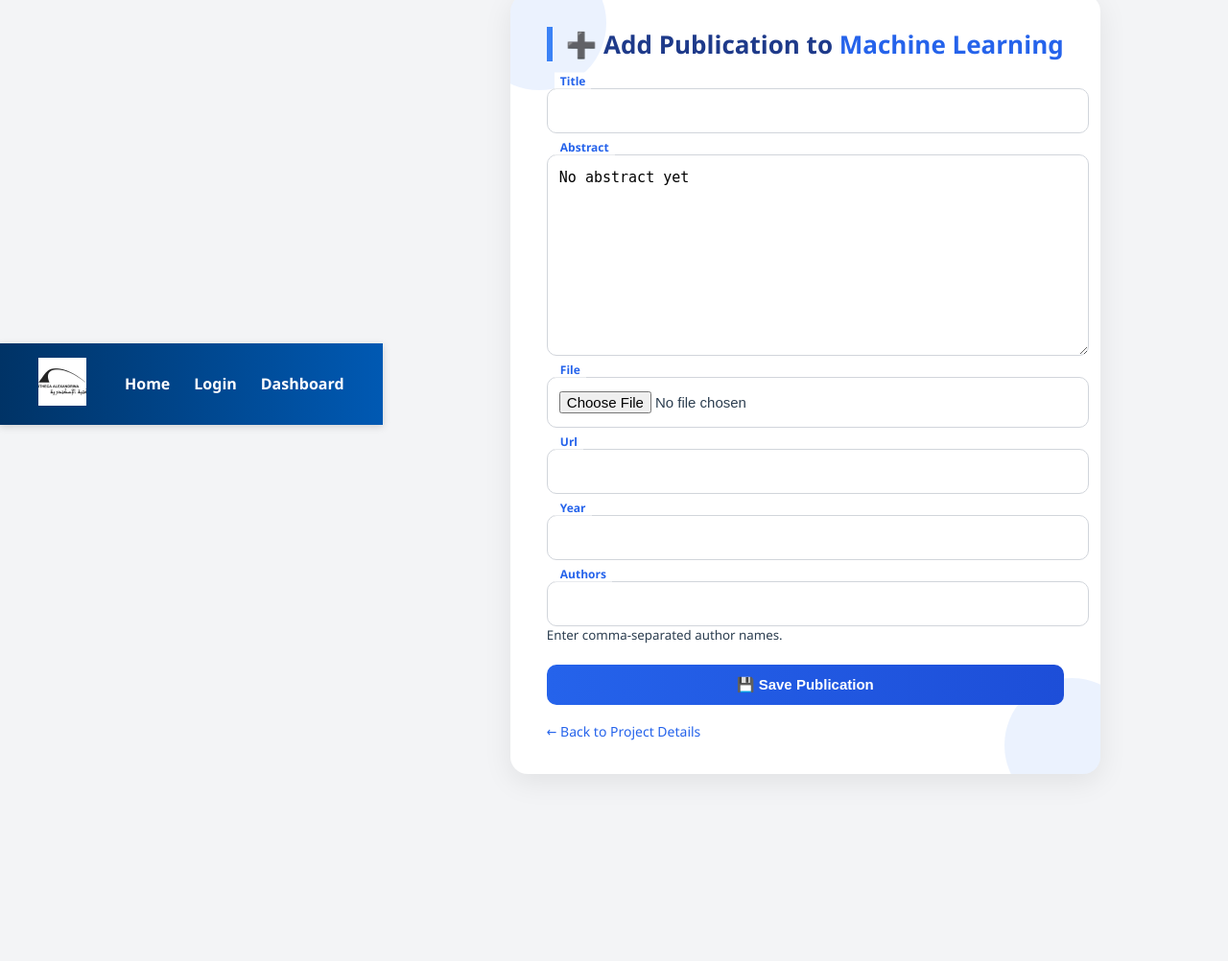
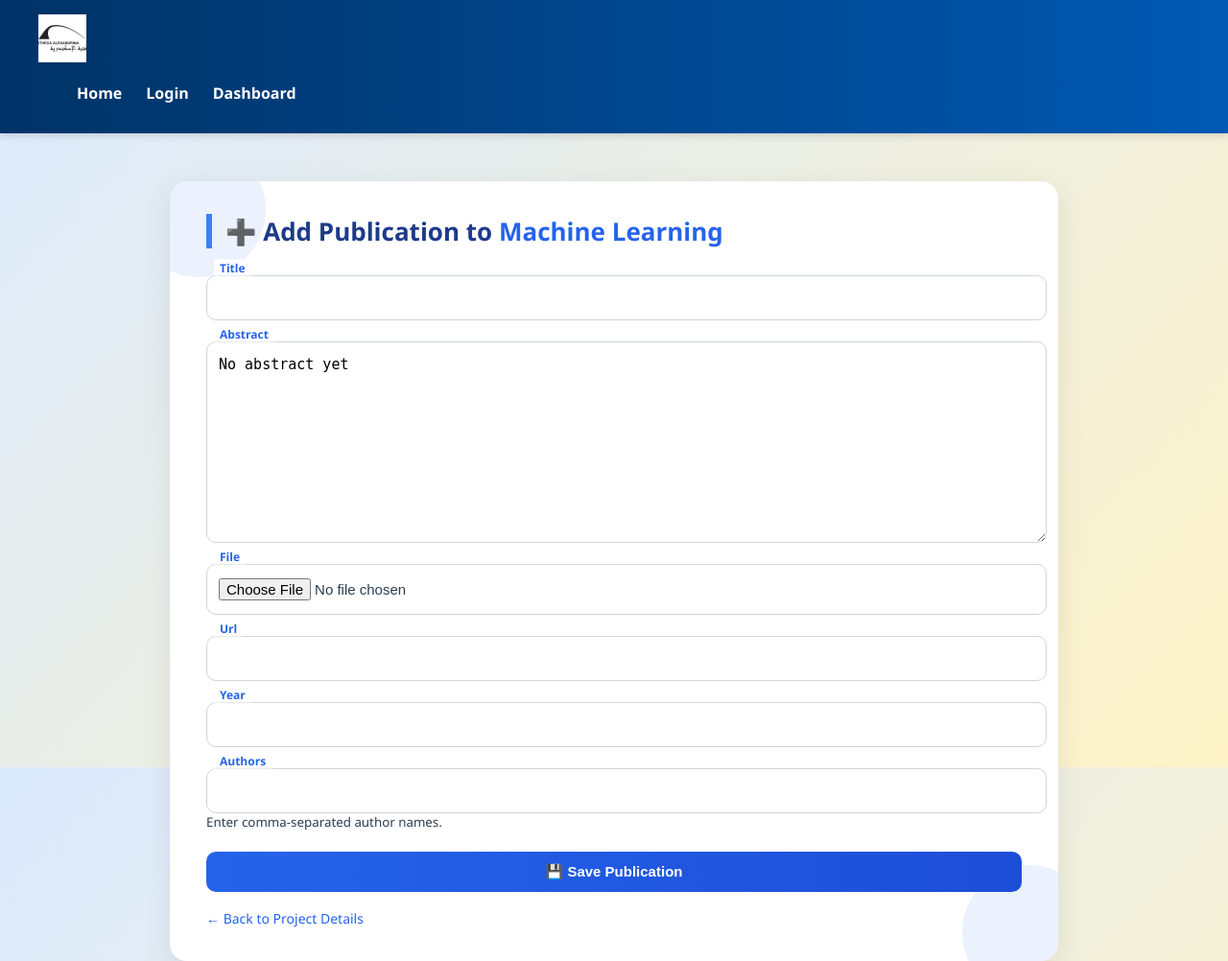
Before and after one commit to BasantAwad/Publication_Log, a Django app: page /publications/add/744/ in a window 1280 px wide. Shown: the whole page at 96% size. Before the commit the page ends 809 px from the top, so only its background shows below. Run offline with Django 5.2, Linux system fonts and the light colour scheme; a user stored in the database is signed in; data comes from the database, SQL or seed files in the repository.

Commit message:
fixed style

```diff
--- a/projects/static/css/styles.css
+++ b/projects/static/css/styles.css
@@ -21,7 +21,6 @@ h1 {
   background: linear-gradient(90deg, #003366, #0059b3);
   color: white;
   padding: 15px 40px;
-  display: flex;
   justify-content: space-between;
   align-items: center;
   box-shadow: 0 2px 8px rgba(0, 0, 0, 0.15);
@@ -68,7 +67,6 @@ h1 {
 
 /* Layout */
 .container {
-  display: flex;
   max-width: 1200px;
   margin: 40px auto;
   gap: 30px;
@@ -194,14 +192,6 @@ html, body {
   margin-top: 5px;
   color: #ccc;
 }
-body {
-  background: #f3f4f6;
-  font-family: 'Segoe UI', Tahoma, sans-serif;
-  display: flex;
-  justify-content: center;
-  align-items: center;
-  height: 100vh;
-}
 
 .form-card {
   background: white;
```
